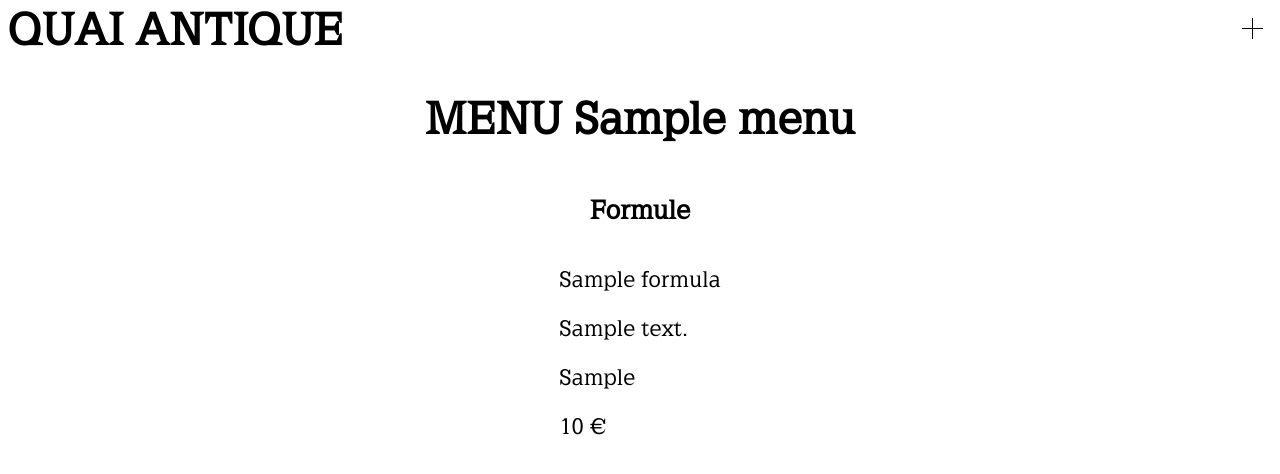
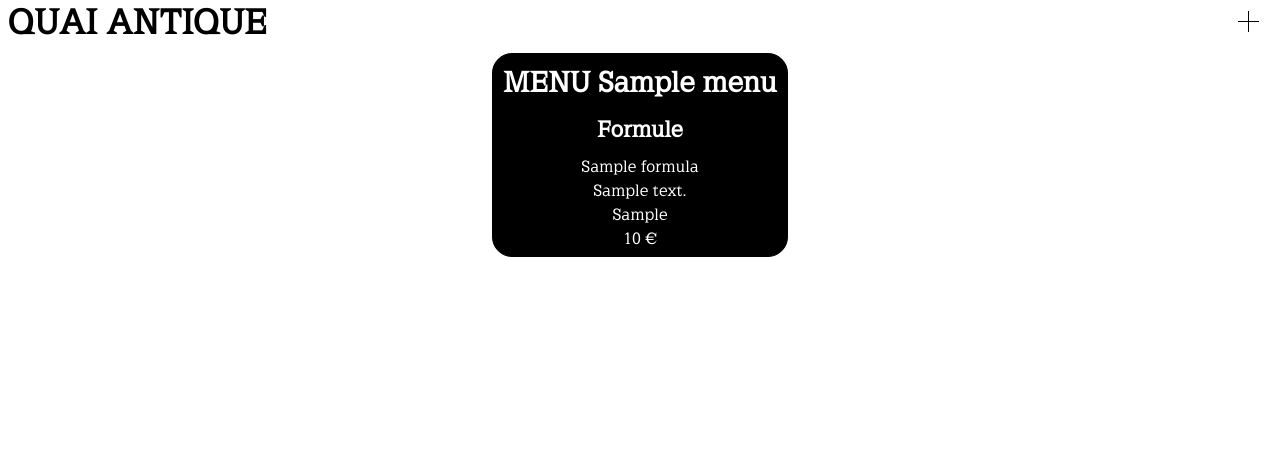
Before and after one commit to stringnameQG/ECF-Restaurant, a Symfony app: template templates/carte/index.html.twig in a window 1280 px wide. Shown: the top 474 px of the page. Run offline with Twig, Linux system fonts and the light colour scheme; the template is opened without the code that fills it: most values are stand-ins (such as "Sample title", 1, 10 or a date in 2020); some libraries are stand-ins or nearby versions.

Commit message:
ajout style css carte

```diff
--- a/public/css/Base/base.css
+++ b/public/css/Base/base.css
@@ -3,6 +3,7 @@
     src: url('../../Police/Latinia.ttf');
 }
 body {
+    background-color: rgb(255, 255, 255);
     margin: 0px 4px 0px 4px;
     font-family: Latinia;
     font-size: 28px;
@@ -10,6 +11,7 @@ body {
     flex-direction: column;
     justify-content: flex-start;
     gap: 4px;
+    color: rgb(0, 0, 0);
 }
 header {
     margin: 0px 4px;
@@ -25,7 +27,7 @@ header {
 .cross-div {
     width: 40px;
     height: 40px;
-    background-color: rgba(0, 0, 0, 0);
+    background-color: #00000000;
     display: flex;
     flex-direction: row;
     justify-content: center;
@@ -33,7 +35,7 @@ header {
     align-self: center;
 }
 .cross {
-    background: rgb(0, 0, 0);
+    background: #000000;
     width: 1px;
     height: 21px;
     position: relative;
@@ -65,12 +67,14 @@ nav {
     text-decoration: none;
     color: black;
     border-radius: 4px;
-    transition: color 1s, background-color 1s;
+    border: solid 1px #ffffff;
+    transition: color 1s, background-color 1s, border 1s;
 }
 .nav-list__item:hover {
     text-decoration: none;
-    background-color: black;
-    color: rgb(232, 204, 50);
+    background-color: rgb(255, 255, 255);
+    color: rgb(233, 226, 26);
+    border: solid 1px #000000;
 }
 main {
     display: flex;
@@ -86,9 +90,7 @@ footer {
     flex-direction: row;
     justify-content: center;
 }
-h3 {
-    margin: 8px;
-}
+
 .horaire {
     display: flex;
     flex-direction: column;
@@ -98,6 +100,22 @@ h3 {
     margin: 2px;
 }
 
+h1 {
+    font-size: 34px;
+}
+h2 {
+    margin: 4px;
+    font-size: 28px;
+}
+h3 {
+    margin: 2px;
+    font-size: 22px;
+}
+p {
+    font-size: 16px;
+    margin: 2px;
+}
+
 @media screen and (min-width: 1000px) {
     body {
         font-size: 22px;
--- /dev/null
+++ b/public/css/Carte/carte.css
@@ -0,0 +1,43 @@
+main {
+    max-width: 700px;
+    margin: 6px;
+    padding: 6px;
+    border: solid 1px black;
+    border-radius: 20px;
+    color: white;
+    background-color: black;
+    align-self: center;
+}
+article {
+    width: 100%;
+    display: flex;
+    flex-direction: column;
+    justify-content: flex-start;
+    gap: 6px;
+}
+div {
+    width: 100%;
+    margin: 0px 4px;
+}
+.dishes {
+    margin: 0px;
+    display: flex;
+    flex-direction: row;
+    justify-content: space-evenly;
+}
+.dishes__title-description {
+    margin: 0px;
+}
+.title, .description, .price {
+    max-width: fit-content;
+}
+.price {
+    margin: 0px;
+    min-width: fit-content;
+}
+.formule {
+    display: flex;
+    flex-direction: column;
+    justify-content: center;
+    align-items: center;
+}
--- a/templates/carte/index.html.twig
+++ b/templates/carte/index.html.twig
@@ -1,27 +1,34 @@
 {% extends 'base.html.twig' %}
+
+{% block stylesheets %}
+    <link rel="stylesheet" href="{{ asset('css/Carte/carte.css') }}">
+{% endblock %}
+
 {% block main %}
-<h1>MENU {{ menu[0].title }}</h1>
+<h2>MENU {{ menu[0].title }}</h2>
 {% for categorie in menu[0].Category %}
 {% if categorie.dishes[0] is defined and categorie.dishes[0] is not null %}
     <article>
-        <h2>{{ categorie.title }}</h2>
+        <h3>{{ categorie.title }}</h3>
     {% for product in categorie.dishes %}
-        <div>
-            <p>{{ product.title }}<p>
-            <p>{{ product.price }} €<p>
-            <p>{{ product.description }}<p>
+        <div class="dishes">
+            <div class="dishes__title-description">
+                <p class="title">{{ product.title }}</p>
+                <p class="description">{{ product.description }}</p>
+            </div>
+            <p class="price">{{ product.price }} €</p>
         </div>
+    {% endfor %}
     </article>
-    {% endfor %}
 {% endif %}
 {% endfor %}
 <h3>Formule</h3>
 {% for product in formula %}
-    <div>
-        <p>{{ product.name }}<p>
-        <p>{{ product.description }}<p>
-        <p>{{ product.dayAccuracy }}<p>
-        <p>{{ product.price }} €<p>
+    <div class="formule">
+        <p>{{ product.name }}</p>
+        <p>{{ product.description }}</p>
+        <p>{{ product.dayAccuracy }}</p>
+        <p>{{ product.price }} €</p>
     </div>
 {% endfor %}
 {% endblock %}
```
